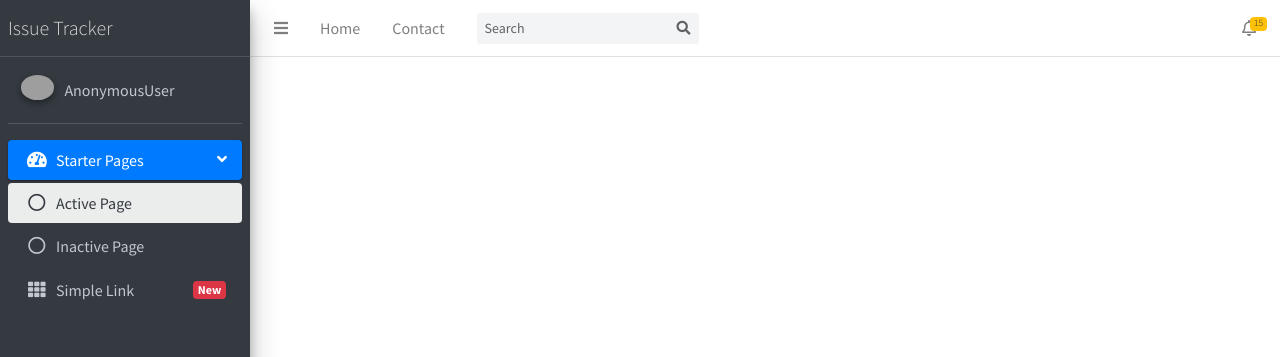
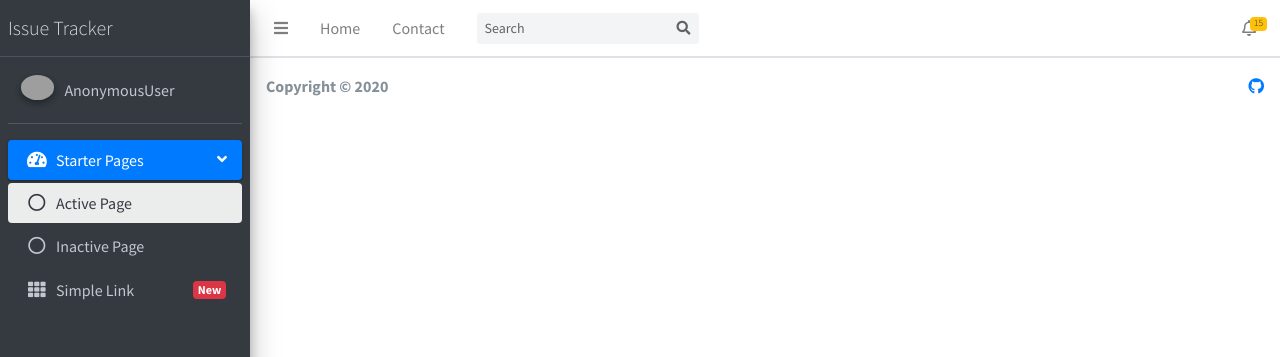
Before and after one commit to efefre/issue_tracker, a Django app: template issue_tracker_root/templates/issues/base.html in a window 1280 px wide. Shown: the top 357 px of the page. Run offline with Django 3.2, Linux system fonts and the light colour scheme; the template is opened without the code that fills it, so the values that code supplies are empty; some libraries are stand-ins or nearby versions; grey boxes are pictures that could not be loaded.

Commit message:
Add footer in base.html for app: issues

```diff
--- a/issue_tracker_root/templates/issues/base.html
+++ b/issue_tracker_root/templates/issues/base.html
@@ -8,3 +8,15 @@
 {% include "partials/_sidebar.html" %}
 
 {% endblock partials %}
+
+{% block footer %}
+<!-- Main Footer -->
+<footer class="main-footer">
+    <!-- To the right -->
+    <div class="float-right d-none d-sm-inline">
+        <a href="https://github.com/efefre/issue_tracker" target="_blank" title="Github Repository"><i class="fab fa-github"></i></a>
+    </div>
+    <!-- Default to the left -->
+    <strong>Copyright &copy; 2020
+</footer>
+{% endblock footer %}
```
